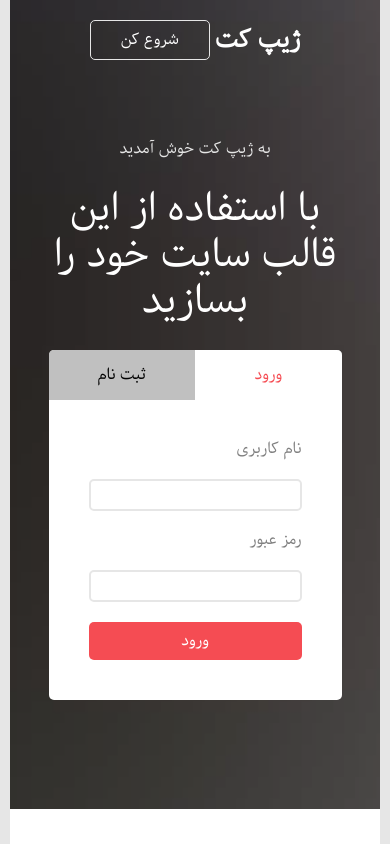
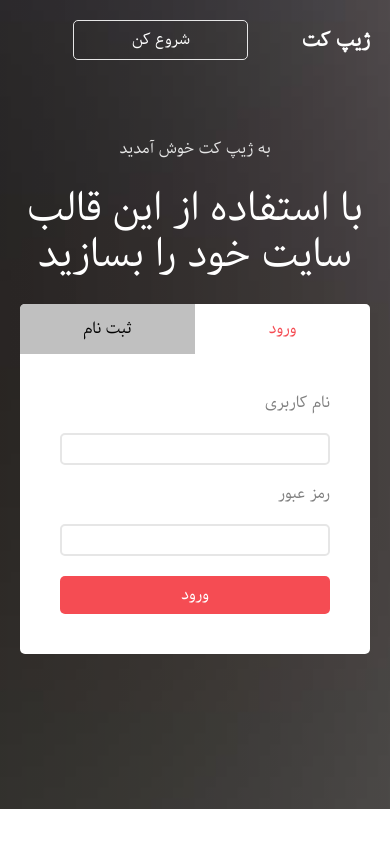
Before and after one commit to MehdiIlkhaniNasab/Site-For-Compony, a plain HTML site: page index.html in a window 390 px wide. Shown: the top 844 px of the page. Drawn offline with Linux system fonts and the light colour scheme; files whose address does not match are found by name.

Commit message:
update filess responsive

```diff
--- a/css/base/_responsive.css
+++ b/css/base/_responsive.css
@@ -1,35 +1,41 @@
-@media only screen and (max-width: 75em){
+@media only screen and (max-width: 75em) {}
 
-}
+@media only screen and (max-width: 62em) {}
 
-@media only screen and (max-width: 62em){
-
-}
-
-@media only screen and (max-width: 48em){
-    .u-container{
+@media only screen and (max-width: 48em) {
+    .u-container {
         width: 90%;
     }
 
-    .header-list{
+    .header-list {
         display: none;
     }
 }
 
-@media only screen and (max-width: 36em){
-    .u-container{
-        width: 95%;
+@media only screen and (max-width: 36em) {
+    .u-container {
+        width: 100%;
     }
 
-    .header-wrapper{
+    .header-wrapper {
         height: 80.9rem;
+        padding: 2rem;
     }
 
-    .header-wrapper .u-paragraph, .header-wrapper .header-titel{
+    .header-navbar{
+        justify-content: space-between;
+    }
+
+    .navbar-logo {
+        font-size: 2rem;
+    }
+
+    .header-wrapper .u-paragraph,
+    .header-wrapper .header-titel {
         text-align: center;
     }
 
-    .footer-list{
+    .footer-list {
         justify-content: center;
         text-align: center;
     }
```
